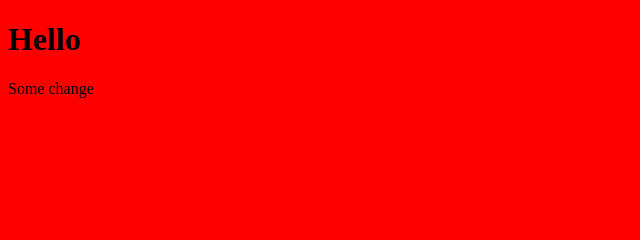
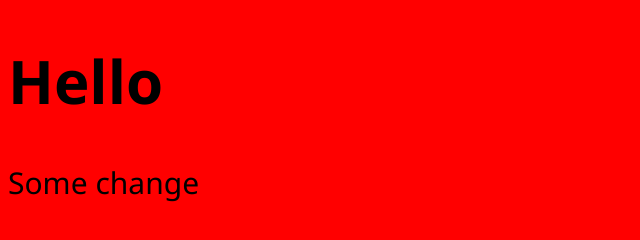
Before and after one commit to flups10/Matrix-Master, a plain HTML site: page index.html in a window 1280 px wide. Shown: the whole page, without its empty margins (0-640 px from the left). Drawn offline with Linux system fonts and the light colour scheme.

Commit message:
changed the font type and size

```diff
--- a/style.css
+++ b/style.css
@@ -1,3 +1,5 @@
 body{
     background: red;
+    font-family: 'Segoe UI', Tahoma, Geneva, Verdana, sans-serif;
+    font-size: 30px;
 }
```
